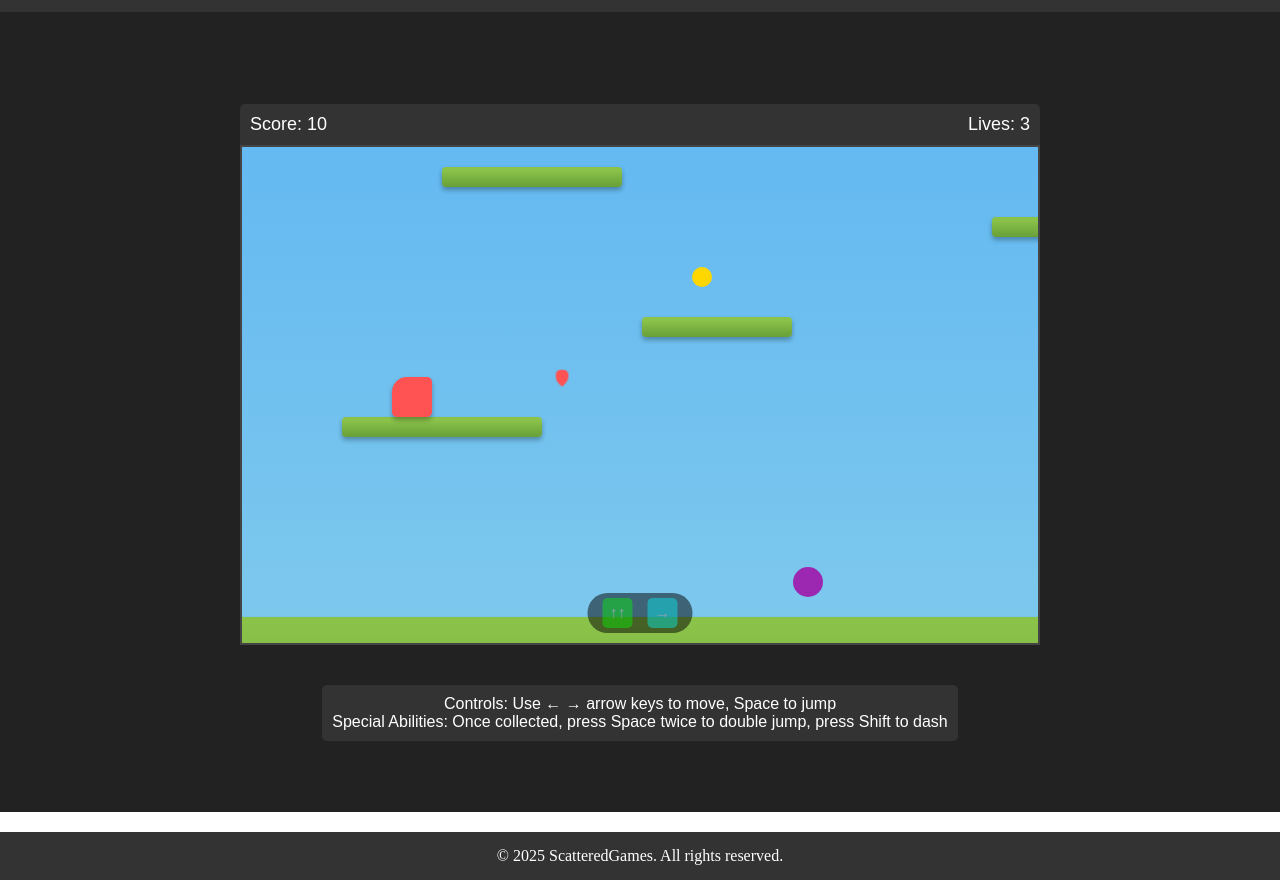
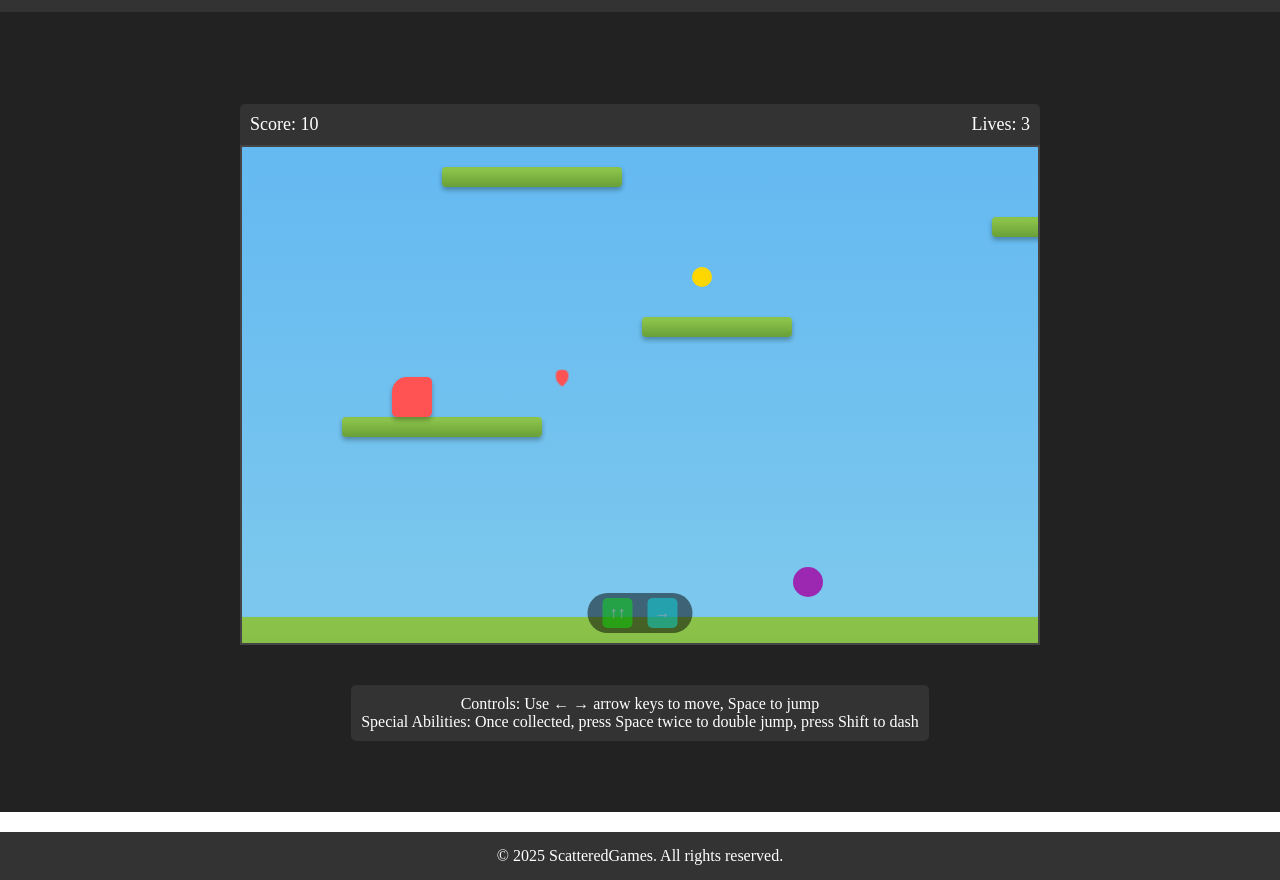
Before and after one commit to HyrumHendrickson/scatteredgames, a plain HTML site: page platform.html in a window 1280 px wide. Shown: the part 45-925 px from the top of the page. Drawn offline with Linux system fonts and the light colour scheme.

Commit message:
Update styles.css

```diff
--- a/platform_assets/styles.css
+++ b/platform_assets/styles.css
@@ -45,7 +45,6 @@ nav ul li a:hover {
 
 /* Game Layout */
 .big-box {
-    font-family: 'Arial', sans-serif;
     background-color: #222;
     display: flex;
     flex-direction: column;
```
